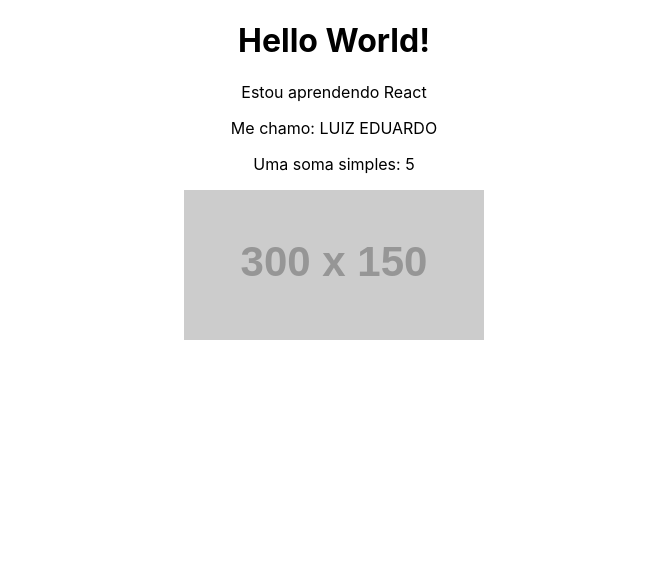
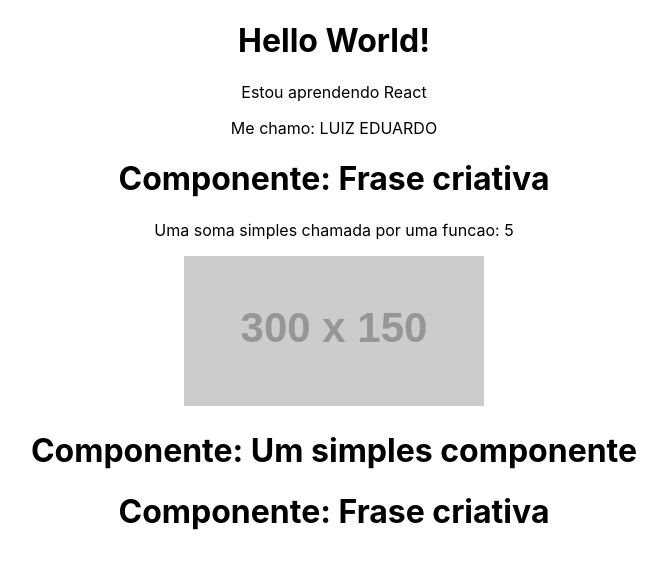
Before and after one commit to LuizMosciaro/curso-react, a React (Create React App) app: page / in a window 1280 px wide. Shown: the top 568 px of the page, without its empty margins (306-973 px from the left). Built offline with nearby package versions, Linux system fonts and the light colour scheme.

Commit message:
Aula 1 a 4

```diff
--- a/src/App.js
+++ b/src/App.js
@@ -1,4 +1,6 @@
 import './App.css';
+import HelloWorld from './components/HelloWorld';
+import Frase from './components/Frase';
 
 function App() {
   const name = 'luiz eduardo'
@@ -10,11 +12,14 @@ function App() {
 
   return (
     <div className="App">
+      {/* Para comentar e assim, entre chaves+barras+asterisco */}
       <h1> Hello World!</h1>
       <p>Estou aprendendo React</p>
       <p>Me chamo: {name.toUpperCase()}</p>
-      <p>Uma soma simples: {sum(3,2)}</p>
+      <Frase />
+      <p>Uma soma simples chamada por uma funcao: {sum(3,2)}</p>
       <img src={url} alt='Minha Imagem'></img>
+      <HelloWorld /> {/* Chamando o componente */}
     </div>
   );
 }
--- /dev/null
+++ b/src/components/Frase.js
@@ -0,0 +1,9 @@
+function Frase(){
+    return (
+        <div>
+            <h1>Componente: Frase criativa</h1>
+        </div>
+    )
+}
+
+export default Frase
--- /dev/null
+++ b/src/components/HelloWorld.js
@@ -0,0 +1,14 @@
+import Frase from "./Frase"
+
+function HelloWorld(){
+    return (
+        <div>
+            <h1>Componente: Um simples componente</h1>
+            {/** Tambem e possivel importar um componente
+             *  dentro de outro componente */}
+            <Frase />
+        </div>
+    )
+}
+
+export default HelloWorld
```
